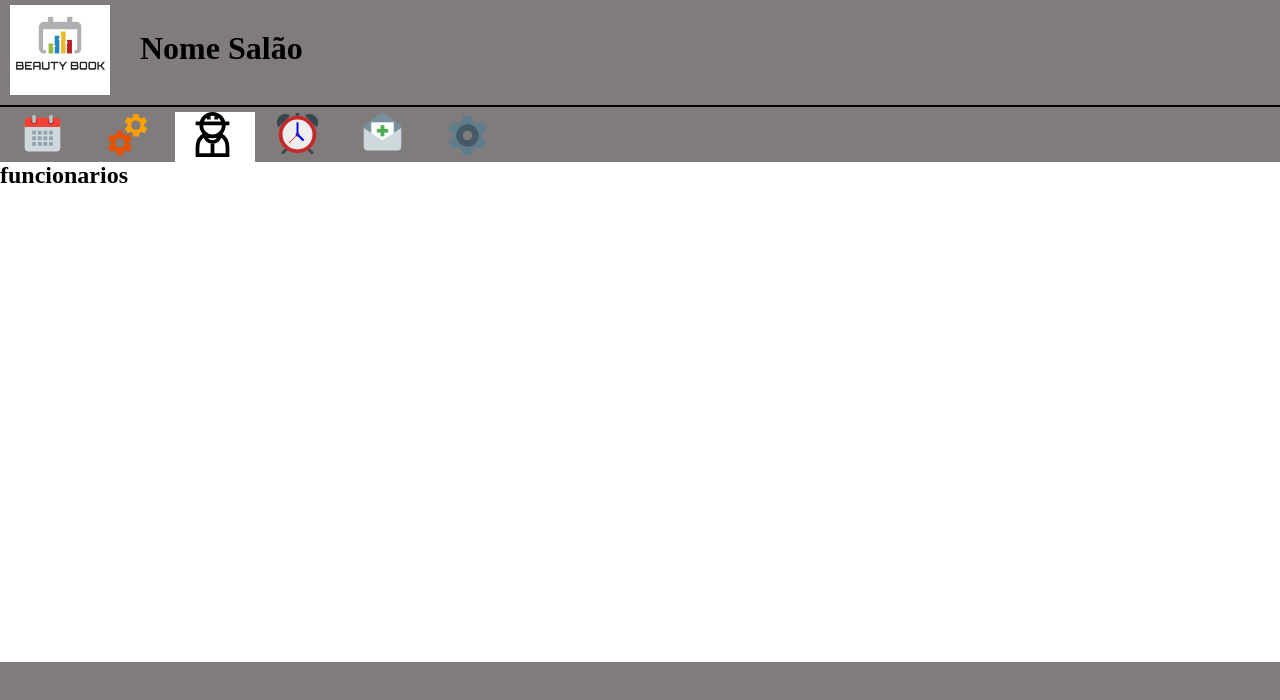
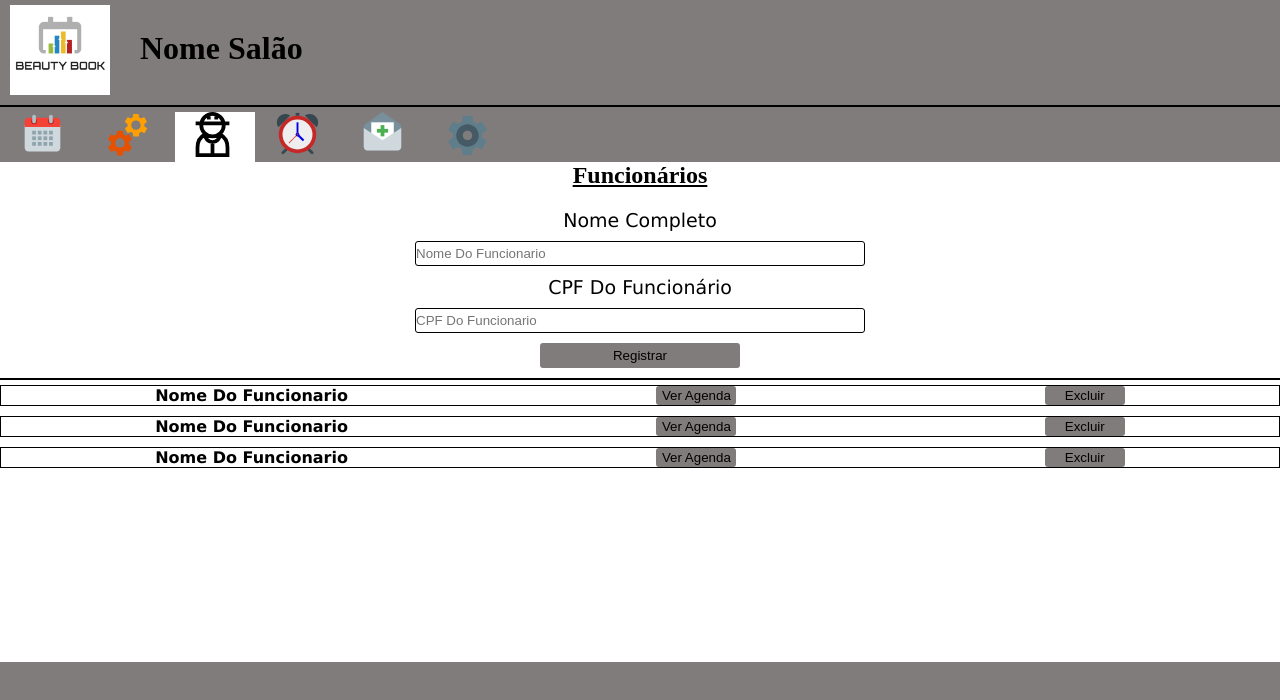
Before and after one commit to joaoMicheletti/BeautyBook, a React (Create React App) app in the folder frontend/: page /funcionarios in a window 1280 px wide. Shown: the top 700 px of the page. Built offline with nearby package versions, Linux system fonts and the light colour scheme.

Commit message:
funcionários
Criado o corpo da pagina, parte de registrar um funcionário e parte de excluir um funcionário e mostrar a agenda do funcionário.

```diff
--- a/frontend/package.json
+++ b/frontend/package.json
@@ -1,6 +1,6 @@
 {
   "name": "frontend",
-  "version": "0.1.5",
+  "version": "0.1.6",
   "private": true,
   "dependencies": {
     "@testing-library/jest-dom": "^5.16.5",
--- a/frontend/src/pages/funcionarios/funcionarios.js
+++ b/frontend/src/pages/funcionarios/funcionarios.js
@@ -34,7 +34,65 @@ export default function Funcionarios(){
                 </div>
             </div>
             <section id="SectionAgendaSalao">
-                <h1>funcionarios </h1>
+                <h1 id="TitleFuncionarios">Funcionários</h1>
+                <div id="DivCadastroFuncionarios">
+                <form id="FormFuncionarios">
+                        <p id="ParagrafoRegistrarFuncionarios">
+                            Nome Completo
+                        </p>
+                        <input
+                        id="NomeFuncionario"
+                        type="text"
+                        placeholder="Nome Do Funcionario"/>
+                        <p id="ParagrafoCpfFuncionario">
+                            CPF Do Funcionário
+                        </p>
+                        <input
+                        id="CpfFuncionarios"
+                        type="number"
+                        placeholder="CPF Do Funcionario"/>
+                        <br/>
+                        <button
+                        id="BtnFuncionarios"
+                        type="submit">Registrar</button>
+                    </form>
+                    <hr/>
+                    <div id="FuncionariosCadastrados">
+                        <ul>
+                            <li>
+                                <p className="PFuncionariosCadastrado">Nome Do Funcionario</p>
+                                <button
+                                type="submit"
+                                id="BtnVerAgenda">Ver Agenda</button>
+                                <button
+                                id="BtnExcluir"
+                                type="submit">Excluir</button>
+                            </li>
+                        </ul>
+                        <ul>
+                        <li>
+                                <p className="PServicoCadastrado">Nome Do Funcionario</p>
+                                <button
+                                type="submit"
+                                id="BtnVerAgenda">Ver Agenda</button>
+                                <button
+                                id="BtnExcluir"
+                                type="submit">Excluir</button>
+                            </li>
+                        </ul>
+                        <ul>
+                        <li>
+                                <p className="PServicoCadastrado">Nome Do Funcionario</p>
+                                <button
+                                type="submit"
+                                id="BtnVerAgenda">Ver Agenda</button>
+                                <button
+                                id="BtnExcluir"
+                                type="submit">Excluir</button>
+                            </li>
+                        </ul>
+                    </div>
+                </div>
             </section>
         </div>
     );
--- a/frontend/src/pages/funcionarios/style_funcionarios.css
+++ b/frontend/src/pages/funcionarios/style_funcionarios.css
@@ -31,3 +31,84 @@
     margin-left: 15px;
     font-size: 45px;
 }
+#TitleFuncionarios {
+    text-align: center;
+    text-decoration: underline;
+}
+#FormFuncionarios{
+    text-align: center;
+    width: 80%;
+    margin-left: 10%;
+}
+#ParagrafoRegistrarFuncionarios {
+    font-size: 19px;
+    font-family: 'Lucida Sans', 'Lucida Sans Regular', 'Lucida Grande', 'Lucida Sans Unicode', Geneva, Verdana, sans-serif;
+    margin-bottom: 10px;
+}
+#NomeFuncionario {
+    border-radius: 3px;
+    border: solid black 1px;
+    width: 450px;
+    height: 25px;
+    margin-bottom: 10px;
+}
+#ParagrafoCpfFuncionario {
+    font-size: 19px;
+    font-family: 'Lucida Sans', 'Lucida Sans Regular', 'Lucida Grande', 'Lucida Sans Unicode', Geneva, Verdana, sans-serif;
+    margin-bottom: 10px;
+}
+#CpfFuncionarios {
+    border-radius: 3px;
+    border: solid black 1px;
+    width: 450px;
+    height: 25px;
+    margin-bottom: 10px;
+}
+#BtnFuncionarios {
+    cursor: pointer;
+    background-color: rgb(129, 124, 124);
+    width: 200px;
+    height: 25px;
+    border-radius: 3px;
+    margin-bottom: 10px;
+}
+#BtnServicos:hover {
+    opacity: 80%;
+}
+
+#FuncionariosCadastrados {
+
+    width: 100%;
+}
+#FuncionariosCadastrados ul {
+    margin-bottom: 10px;
+    border: solid black 1px;
+}
+#FuncionariosCadastrados ul li {
+    display: flex;
+    justify-content: space-around;
+}
+.PFuncionariosCadastrado {
+    font-family: 'Lucida Sans', 'Lucida Sans Regular', 'Lucida Grande', 'Lucida Sans Unicode', Geneva, Verdana, sans-serif;
+    font-weight: 600;
+}
+#BtnVerAgenda {
+    cursor: pointer;
+    background-color: rgb(129, 124, 124);
+    width: 80px;
+    border-radius: 3px;
+
+}
+#BtnExcluir {
+    cursor: pointer;
+    background-color: rgb(129, 124, 124);
+    width: 80px;
+    border-radius: 3px;
+}
+#BtnExcluir:hover{
+    opacity: 80%;
+}
+#BtnVerAgenda:hover{
+    opacity:  80%;
+
+}
```
